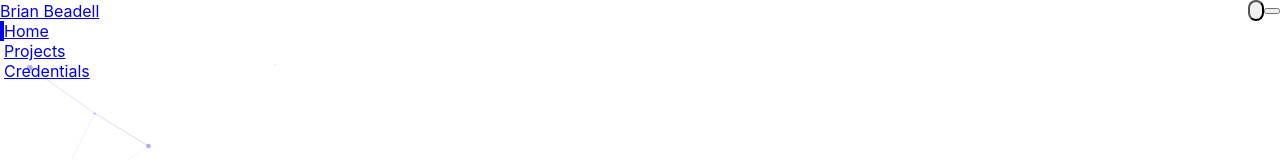
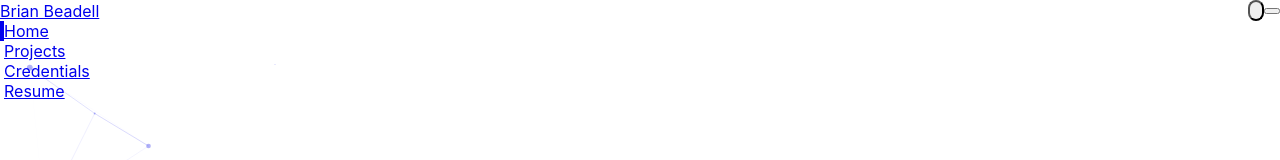
Before and after one commit to brianbeadell/profile, a React (Vite) app: page / in a window 1280 px wide. Both pictures are taken after a click on the button "Open main menu". Shown: the top 160 px of the page. Built offline with nearby package versions, Linux system fonts and the light colour scheme.

Commit message:
Update resume links to point to correct PDF filename

```diff
--- a/src/components/HeroSection.jsx
+++ b/src/components/HeroSection.jsx
@@ -142,7 +142,7 @@ const HeroSection = () => {
               <i className="fab fa-github mr-2"></i> GitHub
             </a>
             <a
-              href="/Brian_Beadell_Resume.pdf"
+              href="/Beadell_Resume_2024.pdf"
               className="bg-transparent hover:bg-white/10 text-white border border-white/30 font-medium py-3 px-8 rounded-full shadow-lg backdrop-blur-sm transition-all duration-300 transform hover:-translate-y-1"
             >
               <i className="fas fa-file-pdf mr-2"></i> Resume
--- a/src/components/Navbar.jsx
+++ b/src/components/Navbar.jsx
@@ -9,7 +9,8 @@ export default function Navbar({ darkMode, setDarkMode }) {
   const navigation = [
     { name: 'Home', path: '/' },
     { name: 'Projects', path: '/projects' },
-    { name: 'Credentials', path: '/credentials' }
+    { name: 'Credentials', path: '/credentials' },
+    { name: 'Resume', path: '/Beadell_Resume_2024.pdf', external: true }
   ];
 
   const isActive = (path) => pathname === path;
@@ -48,6 +49,17 @@ export default function Navbar({ darkMode, setDarkMode }) {
             </Link>
             <div className="hidden sm:ml-10 sm:flex sm:space-x-8">
               {navigation.map((item) => (
+                item.external ? (
+                  <a
+                    key={item.name}
+                    href={item.path}
+                    className="border-transparent text-gray-500 hover:text-gray-700 dark:text-gray-300 dark:hover:text-white inline-flex items-center px-1 pt-1 border-b-2 text-sm font-medium transition-all duration-300 hover:border-indigo-300"
+                    target="_blank"
+                    rel="noopener noreferrer"
+                  >
+                    {item.name}
+                  </a>
+                ) : (
                   <Link
                     key={item.name}
                     to={item.path}
@@ -59,6 +71,7 @@ export default function Navbar({ darkMode, setDarkMode }) {
                   >
                     {item.name}
                   </Link>
+                )
               ))}
             </div>
           </div>
@@ -115,6 +128,18 @@ export default function Navbar({ darkMode, setDarkMode }) {
       <div className={`${isMenuOpen ? 'block' : 'hidden'} sm:hidden bg-white/90 dark:bg-gray-900/90 backdrop-blur shadow-lg`}>
         <div className="pt-2 pb-3 space-y-1">
           {navigation.map((item) => (
+            item.external ? (
+              <a
+                key={item.name}
+                href={item.path}
+                className="block pl-3 pr-4 py-2 border-l-4 border-transparent text-gray-500 hover:bg-gray-50 dark:hover:bg-gray-800 hover:text-gray-700 dark:text-gray-300 dark:hover:text-white text-base font-medium transition-colors"
+                target="_blank"
+                rel="noopener noreferrer"
+                onClick={() => setIsMenuOpen(false)}
+              >
+                {item.name}
+              </a>
+            ) : (
               <Link
                 key={item.name}
                 to={item.path}
@@ -127,6 +152,7 @@ export default function Navbar({ darkMode, setDarkMode }) {
               >
                 {item.name}
               </Link>
+            )
           ))}
         </div>
       </div>
--- a/src/pages/Home.jsx
+++ b/src/pages/Home.jsx
@@ -100,6 +100,7 @@ export default function Home() {
                     <div>
                       <p className="text-white/80 text-sm">Education</p>
                       <p className="font-medium">M.S. Data Science</p>
+                      <p className="font-medium">B.S. Biology</p>
                     </div>
                   </div>
 
--- a/src/pages/Projects.jsx
+++ b/src/pages/Projects.jsx
@@ -244,7 +244,7 @@ export default function Projects() {
               <i className="fas fa-envelope mr-2"></i> Contact Me
             </a>
             <a
-              href="/Brian_Beadell_Resume.pdf"
+              href="/Beadell_Resume_2024.pdf"
               className="bg-transparent hover:bg-white/10 text-white border border-white px-6 py-3 rounded-lg font-medium shadow-lg hover:shadow-xl transition-all duration-300 transform hover:-translate-y-1"
             >
               <i className="fas fa-file-pdf mr-2"></i> Download Resume
```
Lines whose indentation alone changed are shown as unchanged.
